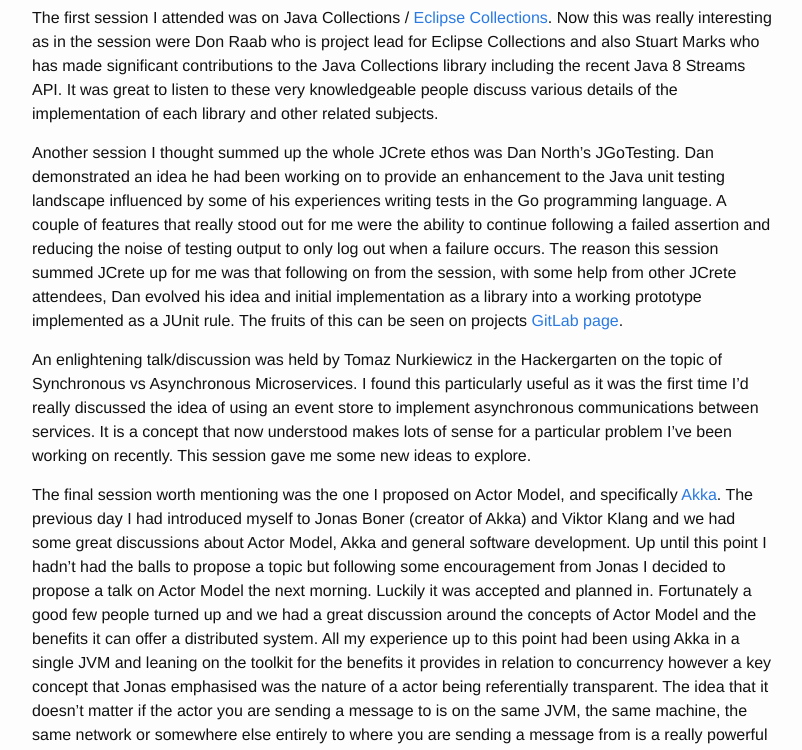
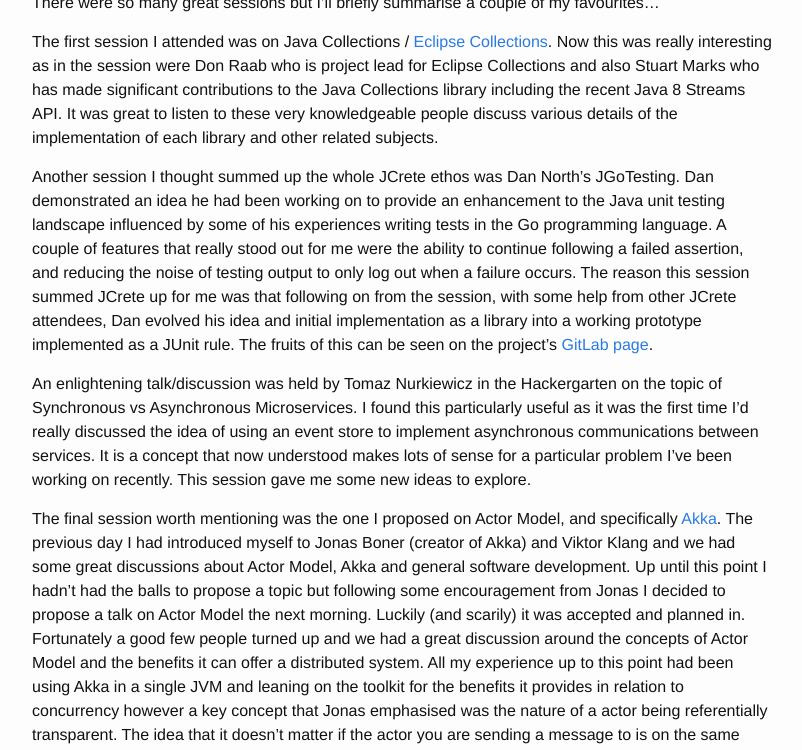
Before and after one commit to nickebbitt/nickebbitt.github.io, a Jekyll site: the page built from _posts/2016-11-29-jcrete-2016.markdown, in a window 1280 px wide and 1400 px high, scrolled down 2897 px, cut to the strip 116-866 px from the top of the window. Shown: the whole strip, without its empty margins (238-1040 px from the left). Built offline with Jekyll 4.4.1, drawn with Linux system fonts in a browser that asks for light colours; some of the changed text lies outside the part shown.

Commit message:
Fix typos/grammar on JCrete blog

```diff
--- a/_posts/2016-11-29-jcrete-2016.markdown
+++ b/_posts/2016-11-29-jcrete-2016.markdown
@@ -20,13 +20,13 @@
 
 ![The OAC in the distance...](/assets/jcrete/the_oac.png){:class="img-responsive"}
 
-I arrived in Kolymbari a day before the conference started so decided to acclimatise to the heat to take a stroll down the sea front. I was passing the strip of restaurants and heard the mention of GlassFish from one of the tables. With a Java conference happening in the same town I knew this was no coincidence so approached the table and asked "Did someone just say GlassFish?". Luckily they had and I didn't look daft. The Java people in question were actually members of the Netbeans dream team, Zoran Sevarac, Toni Epple and Geertan Wielenga. Interestingly the reason they were talking about GlassFish was actually nothing to do with Java, but rather a [Jazz harmonica album created by Geertan's partner](http://www.herminedeurloo.com/cds/glass-fish/).
+I arrived in Kolymbari a day before the conference started so decided to acclimatise to the heat by taking a stroll down the sea front. I was passing the strip of restaurants and heard the mention of GlassFish from one of the tables. With a Java conference happening in the same town I knew this was no coincidence so approached the table and asked "Did someone just say GlassFish?". Luckily they had and I didn't look daft. The Java people in question were actually members of the Netbeans dream team, Zoran Sevarac, Toni Epple and Geertan Wielenga. Interestingly the reason they were talking about GlassFish was actually nothing to do with Java, but rather a [Jazz harmonica album created by Geertan's partner](http://www.herminedeurloo.com/cds/glass-fish/).
 
 Following the fortunate meetup Zoran, Toni and I decided to sample a few local "Cocktails on the Rocks!". This set the scene for the coming week - the friendliness from these people I'd only just met was superb and the laughs pretty much started here and continued throughout.
 
 ![Cocktails on the Rocks!](/assets/jcrete/cocktails_on_the_rocks.png){:class="img-responsive"}
 
-The day before the conference started for real quite a few people had already arrived so we all pitched in helping to set up the various rooms at the OAC for the sessions to come. The rooms (or spaces) were all given names such as "The Stage", "The Library", "The Printing Room" and "The Lounge". There were also some more informal breakout areas such as "The Beach" and "Under the Vines". Most importantly we also received our well travelled JCrete towels to use on any excursions to the beach to dry off after any sea based discussions we were involved in.
+The day before the conference started for real quite a few people had already arrived so we all pitched in helping to set up the various rooms at the OAC for the sessions to come. The rooms (or spaces) were all given names such as "The Stage", "The Library", "The Printing Room" and "The Lounge". There were also some more informal breakout areas such as "The Beach" and "Under the Vines". Most importantly we also received our well travelled JCrete towels to use on excursions to the beach to dry off after any sea based discussions we were involved in.
 
 On the first day proper of the conference 80 or so of us gathered in the main room at the OAC. Heinz and co set the scene for the week giving us an idea of what to expect.
 
@@ -44,11 +44,11 @@
 
 The first session I attended was on Java Collections / [Eclipse Collections](https://projects.eclipse.org/proposals/eclipse-collections). Now this was really interesting as in the session were Don Raab who is project lead for Eclipse Collections and also Stuart Marks who has made significant contributions to the Java Collections library including the recent Java 8 Streams API. It was great to listen to these very knowledgeable people discuss various details of the implementation of each library and other related subjects.
 
-Another session I thought summed up the whole JCrete ethos was Dan North's JGoTesting. Dan demonstrated an idea he had been working on to provide an enhancement to the Java unit testing landscape influenced by some of his experiences writing tests in the Go programming language. A couple of features that really stood out for me were the ability to continue following a failed assertion and reducing the noise of testing output to only log out when a failure occurs. The reason this session summed JCrete up for me was that following on from the session, with some help from other JCrete attendees, Dan evolved his idea and initial implementation as a library into a working prototype implemented as a JUnit rule. The fruits of this can be seen on projects [GitLab page](https://gitlab.com/tastapod/jgotesting).
+Another session I thought summed up the whole JCrete ethos was Dan North's JGoTesting. Dan demonstrated an idea he had been working on to provide an enhancement to the Java unit testing landscape influenced by some of his experiences writing tests in the Go programming language. A couple of features that really stood out for me were the ability to continue following a failed assertion, and reducing the noise of testing output to only log out when a failure occurs. The reason this session summed JCrete up for me was that following on from the session, with some help from other JCrete attendees, Dan evolved his idea and initial implementation as a library into a working prototype implemented as a JUnit rule. The fruits of this can be seen on the project's [GitLab page](https://gitlab.com/tastapod/jgotesting).
 
 An enlightening talk/discussion was held by Tomaz Nurkiewicz in the Hackergarten on the topic of Synchronous vs Asynchronous Microservices. I found this particularly useful as it was the first time I'd really discussed the idea of using an event store to implement asynchronous communications between services. It is a concept that now understood makes lots of sense for a particular problem I've been working on recently. This session gave me some new ideas to explore.
 
-The final session worth mentioning was the one I proposed on Actor Model, and specifically [Akka](http://akka.io/). The previous day I had introduced myself to Jonas Boner (creator of Akka) and Viktor Klang and we had some great discussions about Actor Model, Akka and general software development. Up until this point I hadn't had the balls to propose a topic but following some encouragement from Jonas I decided to propose a talk on Actor Model the next morning. Luckily it was accepted and planned in. Fortunately a good few people turned up and we had a great discussion around the concepts of Actor Model and the benefits it can offer a distributed system. All my experience up to this point had been using Akka in a single JVM and leaning on the toolkit for the benefits it provides in relation to concurrency however a key concept that Jonas emphasised was the nature of a actor being referentially transparent. The idea that it doesn't matter if the actor you are sending a message to is on the same JVM, the same machine, the same network or somewhere else entirely to where you are sending a message from is a really powerful concept.
+The final session worth mentioning was the one I proposed on Actor Model, and specifically [Akka](http://akka.io/). The previous day I had introduced myself to Jonas Boner (creator of Akka) and Viktor Klang and we had some great discussions about Actor Model, Akka and general software development. Up until this point I hadn't had the balls to propose a topic but following some encouragement from Jonas I decided to propose a talk on Actor Model the next morning. Luckily (and scarily) it was accepted and planned in. Fortunately a good few people turned up and we had a great discussion around the concepts of Actor Model and the benefits it can offer a distributed system. All my experience up to this point had been using Akka in a single JVM and leaning on the toolkit for the benefits it provides in relation to concurrency however a key concept that Jonas emphasised was the nature of a actor being referentially transparent. The idea that it doesn't matter if the actor you are sending a message to is on the same JVM, the same machine, the same network or somewhere else entirely to where you are sending a message from is a really powerful concept.
 
 ![Actor Model](/assets/jcrete/actor-model.png){:class="img-responsive"}
 
```
Also changed, not shown: other parts of _posts/2016-11-29-jcrete-2016.markdown (+6 -4 lines).
